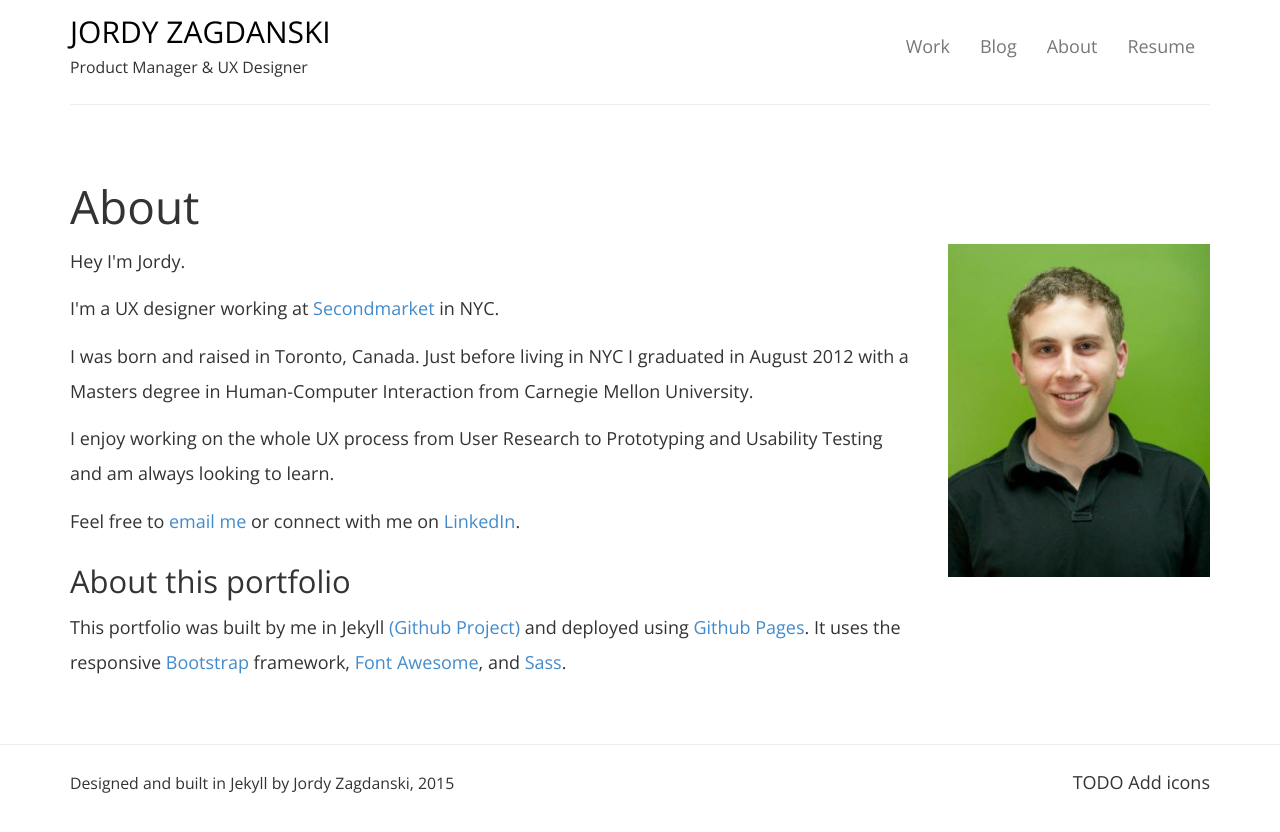
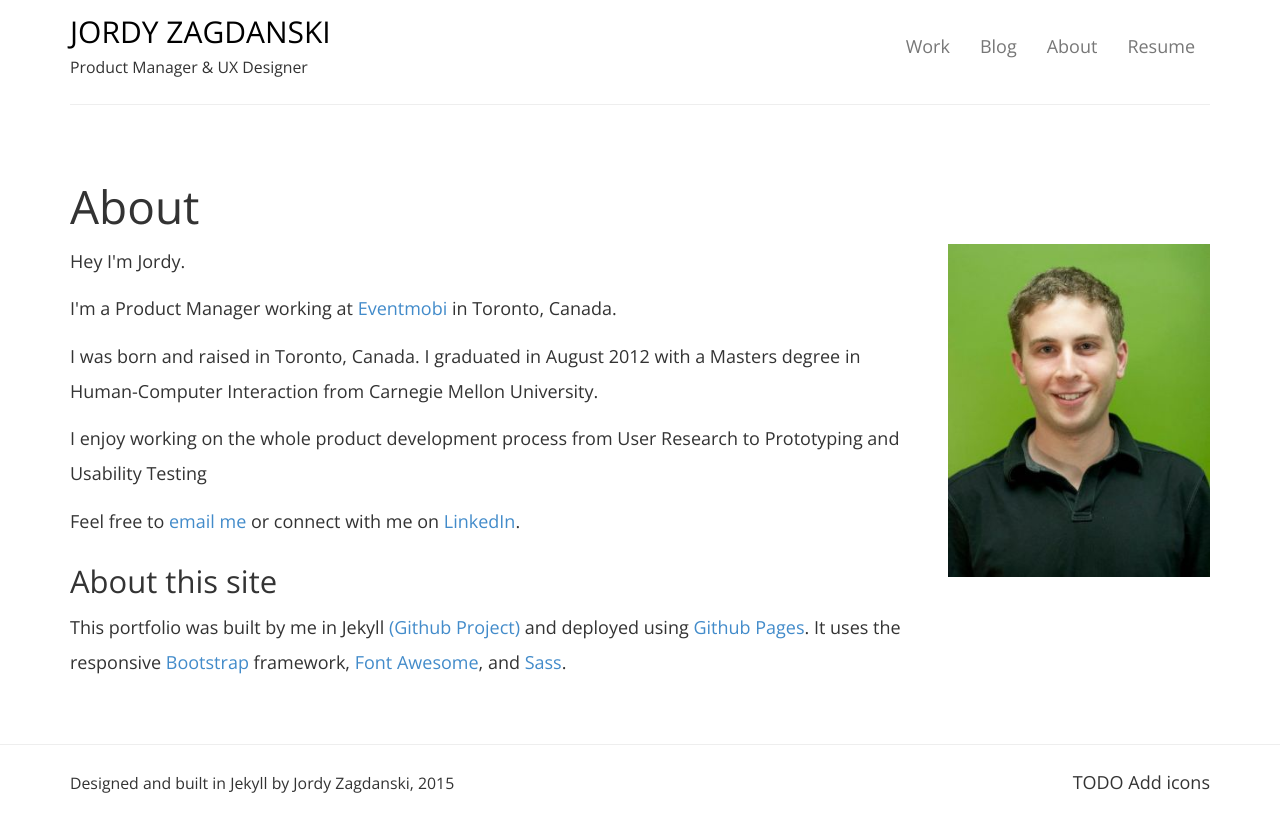
Before and after one commit to jayzed/jayzed.github.io, a Jekyll site: the page built from about.html, in a window 1280 px wide. Shown: the top 832 px of the page. Built offline with Jekyll 4.4.1, drawn with Linux system fonts in a browser that asks for light colours.

Commit message:
Updated About

```diff
--- a/about.html
+++ b/about.html
@@ -7,17 +7,16 @@ title: About
   <div class="col-sm-9">
 
     <p>Hey I'm Jordy.</p>
-    <p>I'm a UX designer working at <a href="http://www.secondmarket.com">Secondmarket</a> in NYC.</p>
-    <p> I was born and raised in Toronto, Canada. Just before living in NYC I graduated in August 2012 with a Masters degree in Human-Computer Interaction from Carnegie Mellon University.</p>
-    <p>I enjoy working on the whole UX process from User Research to Prototyping and Usability Testing and am always looking to learn.</p>
+    <p>I'm a Product Manager working at <a href="http://www.eventmobi.com">Eventmobi</a> in Toronto, Canada.</p>
+    <p>I was born and raised in Toronto, Canada. I graduated in August 2012 with a Masters degree in Human-Computer Interaction from Carnegie Mellon University.</p>
+    <p>I enjoy working on the whole product development process from User Research to Prototyping and Usability Testing<p>
     <p>Feel free to <a href="mailto:jayzed@gmail.com">email me</a> or connect with me on <a href="http://www.linkedin.com/profile/view?id=143149437">LinkedIn</a>.</p>
 
-    <h3>About this portfolio</h3>
+    <h3>About this site</h3>
     <p>
       This portfolio was built by me in Jekyll <a href="https://github.com/jayzed/jayzed.github.io">(Github Project)</a> and deployed using <a href="http://pages.github.com">Github Pages</a>.
       It uses the responsive <a href="http://www.getbootstrap.com">Bootstrap</a> framework, <a href="http://fortawesome.github.io/Font-Awesome/">Font Awesome</a>,
       and <a href="http://sass-lang.com/">Sass</a>.
-
     </p>
   </div>
 
```
